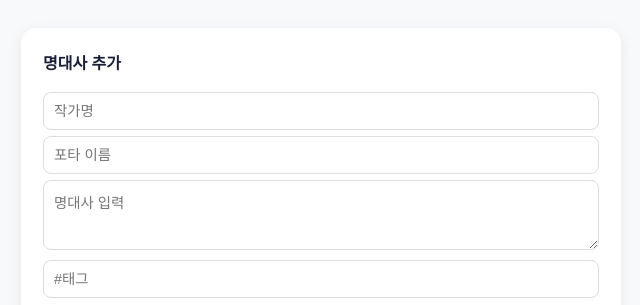
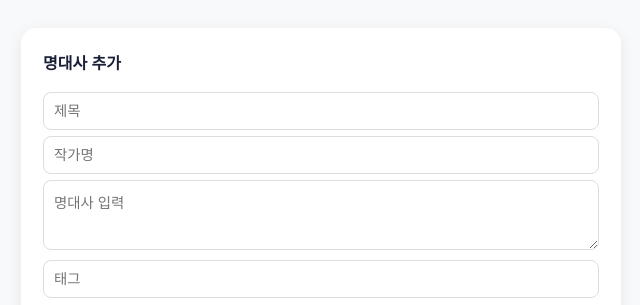
Before and after one commit to yoonj1015t/Postype-records, a website: page index.html in a window 1280 px wide. Shown: the top 305 px of the page, 319-959 px from the left. Drawn offline with Linux system fonts and the light colour scheme.

Commit message:
Fix input placeholders in index.html

```diff
--- a/index.html
+++ b/index.html
@@ -69,10 +69,10 @@
     <!-- Input Section -->
     <div class="input-section">
         <div class="section-title">명대사 추가</div>
+        <input type="text" id="title" placeholder="제목">
         <input type="text" id="author" placeholder="작가명">
-        <input type="text" id="title" placeholder="포타 이름">
         <textarea id="quote" rows="3" placeholder="명대사 입력"></textarea>
-        <input type="text" id="tags" placeholder="#태그">
+        <input type="text" id="tags" placeholder="태그">
         <button class="add-btn" onclick="addQuote()">추가</button>
     </div>
 
```
